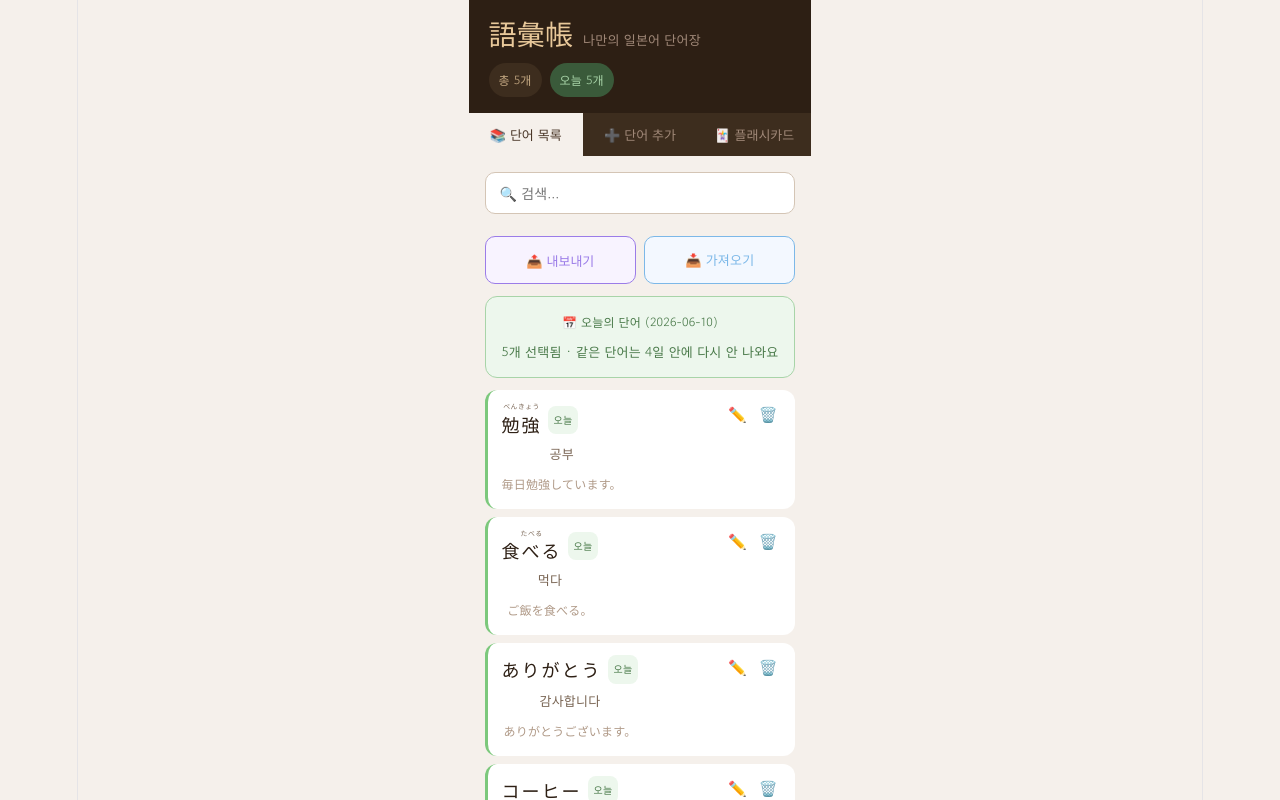
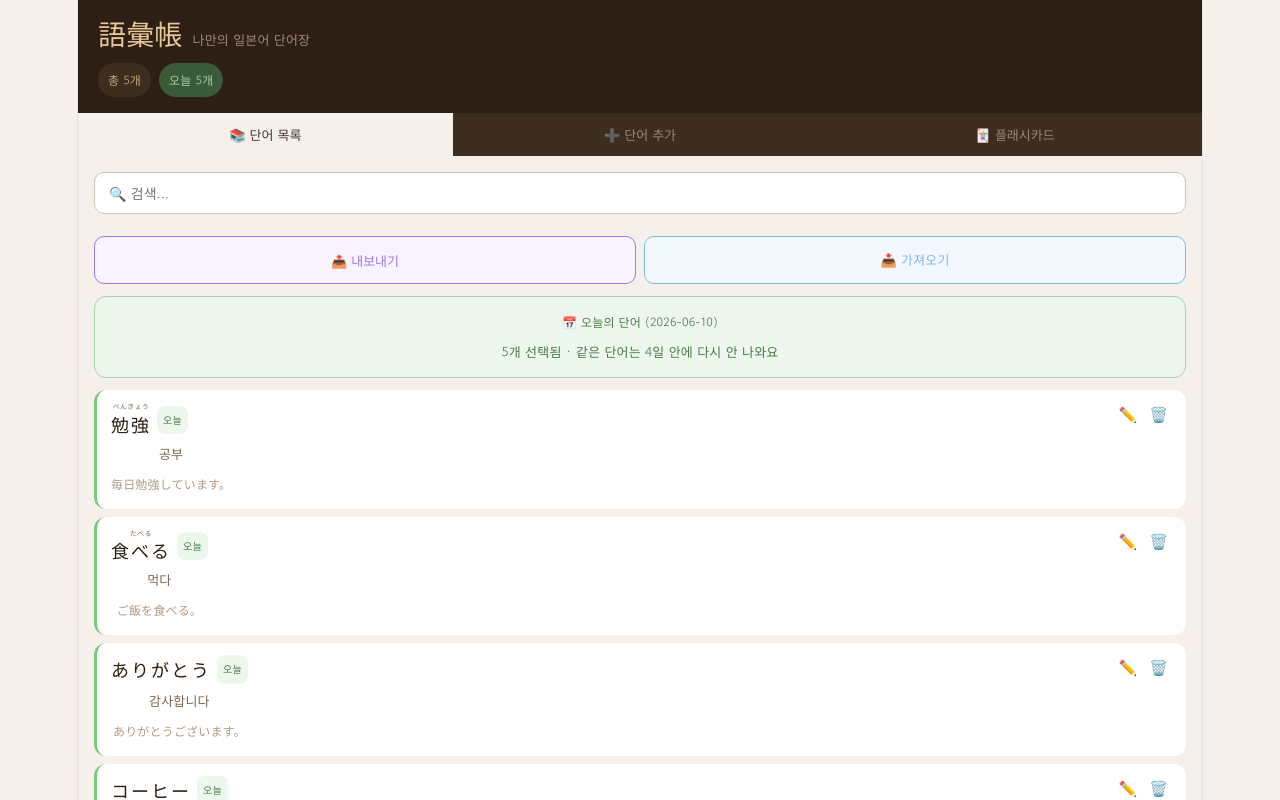
Before and after one commit to tmxpffk1725-rocky/japanese-vocab, a React (Vite) app: page / in a window 1280 px wide. Shown: the top 800 px of the page. Built offline with nearby package versions, Linux system fonts and the light colour scheme.

Commit message:
Update App.jsx

```diff
--- a/src/App.jsx
+++ b/src/App.jsx
@@ -475,7 +475,7 @@ export default function App() {
 }
 
 const styles = {
-  container: { fontFamily: "'Gowun Dodum', sans-serif", background: "#f5f0eb", minHeight: "100vh", maxWidth: 480, margin: "0 auto", paddingBottom: 40 },
+  container: { fontFamily: "'Gowun Dodum', sans-serif", background: "#f5f0eb", minHeight: "100vh", paddingBottom: 40 },
   header: { background: "#2d1f14", padding: "20px 20px 16px", color: "#f5f0eb" },
   headerInner: { display: "flex", alignItems: "baseline", gap: 10, marginBottom: 10 },
   logo: { fontSize: 28, fontWeight: 700, fontFamily: "'Noto Sans JP', sans-serif", color: "#e8c89a" },
```
